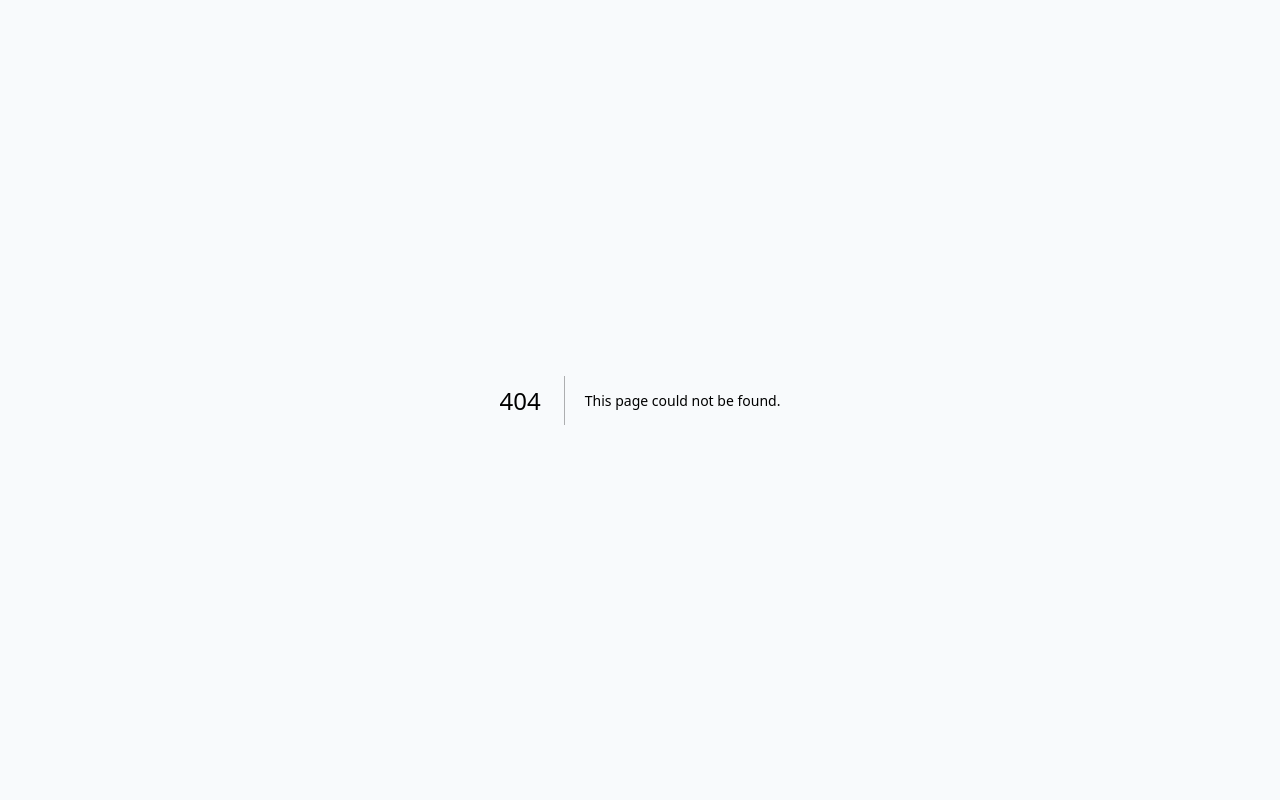
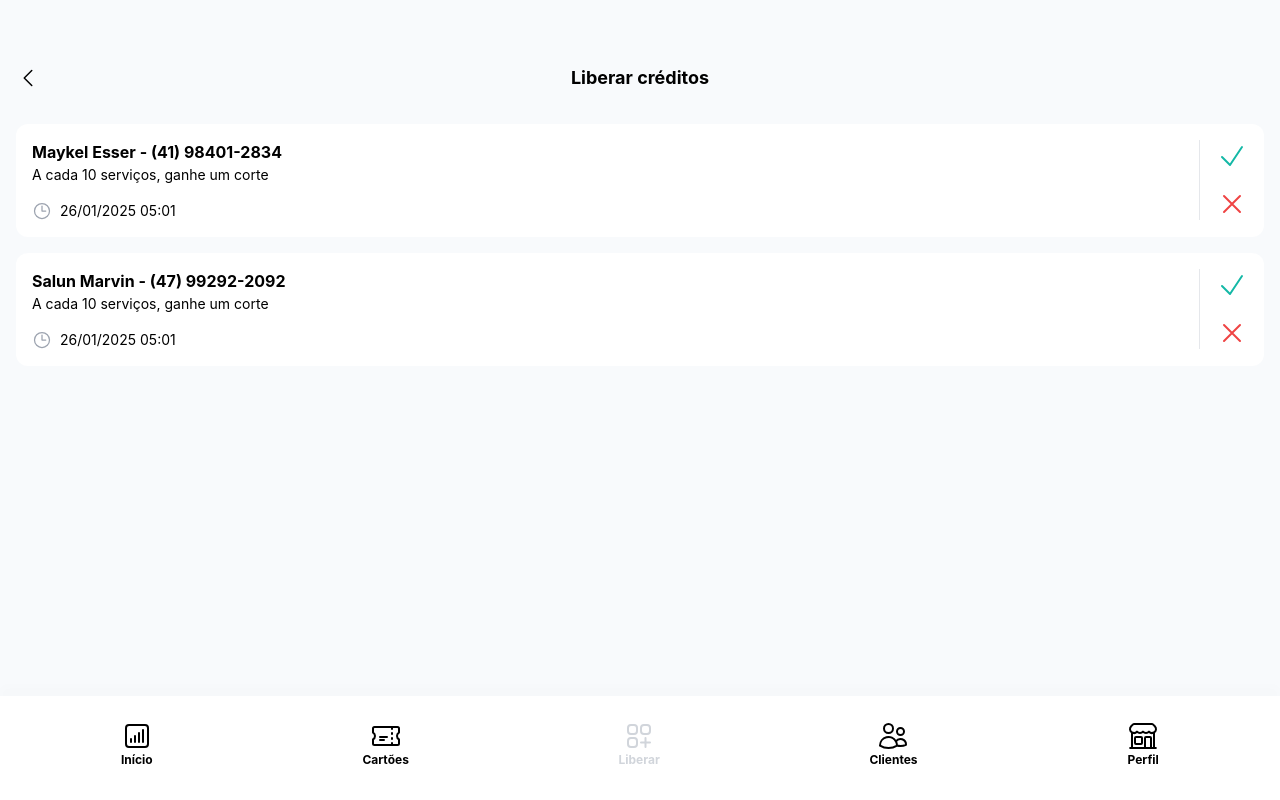
Before and after one commit to maykel-esser/caramelo, a Next.js app: page /poc/client/release in a window 1280 px wide. Before the commit this address had no page. Built offline with nearby package versions, Linux system fonts and the light colour scheme.

Commit message:
feat(poc): release credit page

```diff
--- /dev/null
+++ b/components/pages/poc/credits/creditList.js
@@ -0,0 +1,73 @@
+import Link from "next/link";
+import { mask } from "utils/mask.utils";
+import { formatDate } from "/utils/date.utils";
+import { useDisclosure } from "@mantine/hooks";
+import { Button, Drawer } from "@mantine/core";
+
+// Icons
+import { XMarkIcon, CheckIcon, ClockIcon } from "@heroicons/react/24/outline";
+
+export default function creditList(props) {
+    const [openedRejectCredit, { open: openRejectCredit, close: closeRejectCredit }] =
+        useDisclosure(false);
+
+    return (
+        <>
+            <div className="flex justify-between divide-x items-center mb-4 p-4 bg-white rounded-xl">
+                <div>
+                    <h2 className="font-bold">
+                        {props.name} - {mask(props.phone, "(00) 00000-0000")}
+                    </h2>
+                    <p className="text-sm mb-4">{props.title}</p>
+                    <p className="text-sm flex gap-2">
+                        <ClockIcon className="w-5 h-5 text-gray-400" />{" "}
+                        {formatDate({
+                            date: props.datetime,
+                            format: "DD/MM/YYYY HH:MM",
+                        })}
+                    </p>
+                </div>
+                <div className="pl-4">
+                    <Link href="/poc/client/release">
+                        <CheckIcon className="w-8 h-8 mb-4 text-teal-500" />
+                    </Link>
+                    <XMarkIcon className="w-8 h-8 text-red-500" onClick={openRejectCredit} />
+                </div>
+            </div>
+            <Drawer
+                opened={openedRejectCredit}
+                size="290px"
+                onClose={closeRejectCredit}
+                offset={8}
+                position="bottom"
+                radius="lg"
+                overlayProps={{ backgroundOpacity: 0.5, blur: 4 }}
+            >
+                <div className="text-center">
+                    <h1 className="text-2xl font-bold mb-4">
+                        Confirme sua ação
+                    </h1>
+                    <p>
+                        Você deseja rejeitar esse crédito?
+                    </p>
+                    <p>
+                        <strong>Esta ação não poderá ser desfeita.</strong>
+                    </p>
+                    <div className="mt-6">
+                        <Button
+                            size="lg"
+                            radius="md"
+                            fullWidth
+                            color="red"
+                            onClick={() => {
+                                closeRejectCredit();
+                            }}
+                        >
+                            Rejeitar crédito
+                        </Button>
+                    </div>
+                </div>
+            </Drawer>
+        </>
+    );
+}
--- /dev/null
+++ b/pages/poc/client/release/index.js
@@ -0,0 +1,31 @@
+import NavigationMenu from "components/pages/poc/navigation";
+import ActionHeader from "components/pages/poc/header/actionHeader";
+import CreditList from "components/pages/poc/credits/creditList";
+
+export default function Page() {
+    return (
+        <>
+            <NavigationMenu source="client" />
+            <main className="px-4 pb-32">
+                <ActionHeader
+                    title="Liberar créditos"
+                    backToPreviousPage={true}
+                />
+                <section>
+                    <CreditList
+                        name="Maykel Esser"
+                        phone="41984012834"
+                        title="A cada 10 serviços, ganhe um corte"
+                        datetime={new Date()}
+                    />
+                    <CreditList
+                        name="Salun Marvin"
+                        phone="47992922092"
+                        title="A cada 10 serviços, ganhe um corte"
+                        datetime={new Date()}
+                    />
+                </section>
+            </main>
+        </>
+    );
+}
```
